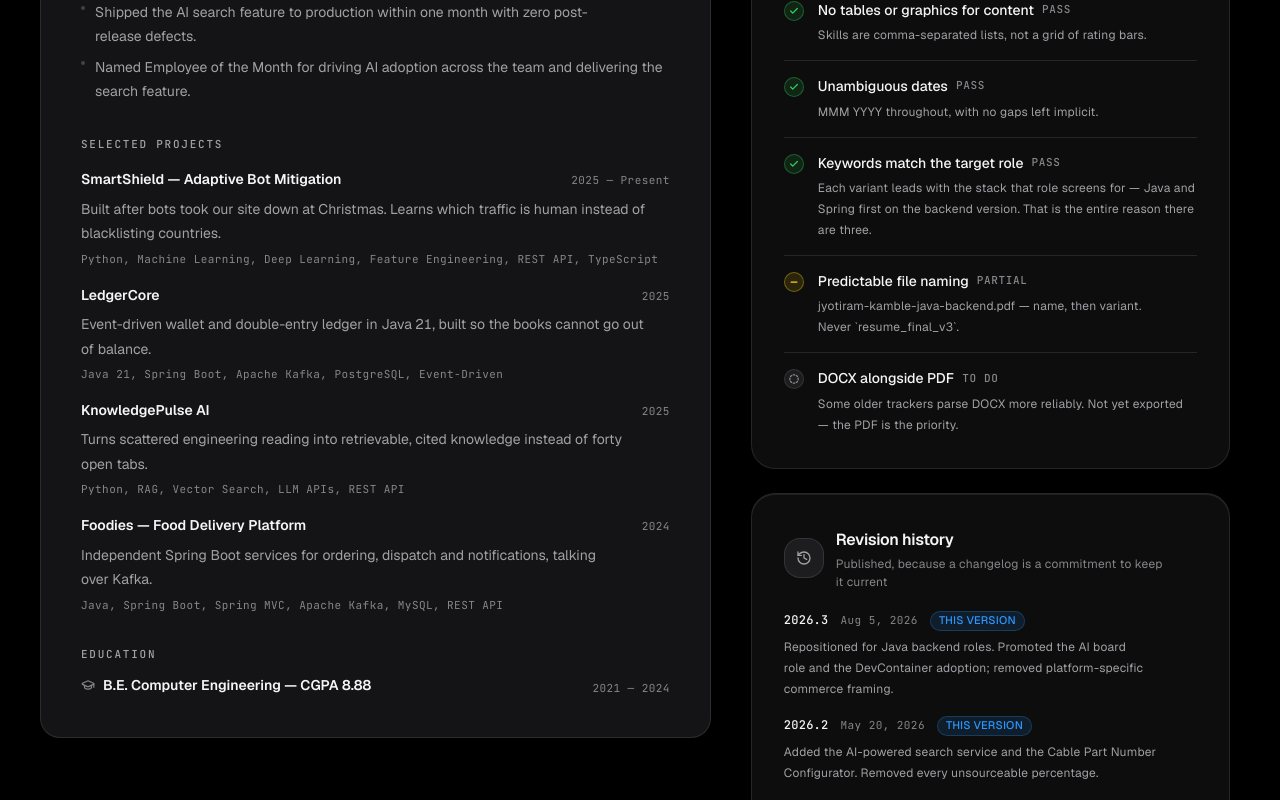
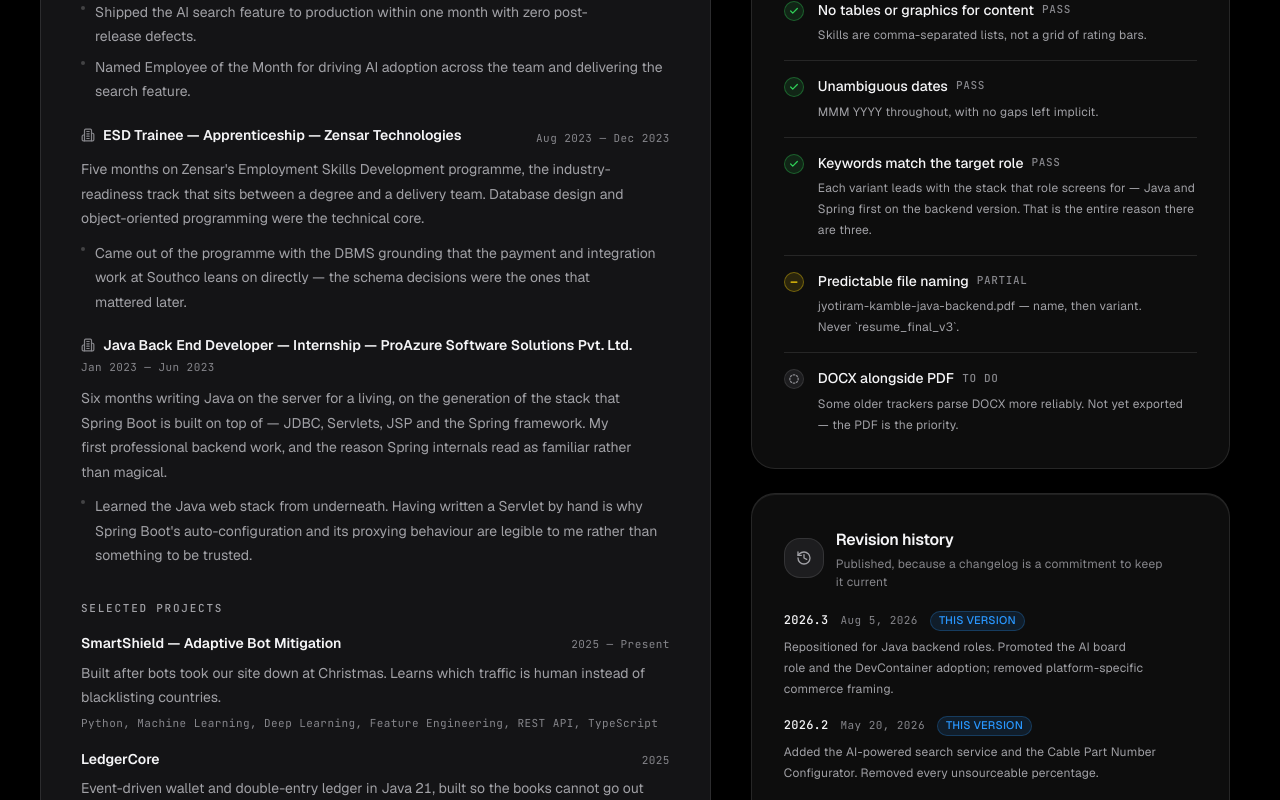
Before and after one commit to jyotiram7402/portfolio, a Next.js app: page /resume in a window 1280 px wide. Shown: the part 1860-2660 px from the top of the page. Built offline with nearby package versions, Linux system fonts and the light colour scheme; no server answers.

Commit message:
content: add the ProAzure and Zensar roles

```diff
--- a/data/ai/knowledge.ts
+++ b/data/ai/knowledge.ts
@@ -44,7 +44,7 @@ export const narrative = {
 
   /** Answer to "tell me about his experience". */
   experienceSummary:
-    "He is a Junior Web Developer for backend and integrations at Southco (September 2024 to present), and a board member of the company's AI team. The backend work is payment gateway ownership across PayPal, Stripe and AsiaPay, enterprise CRM and marketing data synchronisation over REST, an AI-powered search service on OpenSearch, and a containerised FastAPI configurator built from scratch. As a board member he leads the AI-first development initiative — he found that agentic AI tooling could read legacy customer data, engineered an isolated Docker DevContainer, and saw it adopted as the standard workflow by all 20 developers.",
+    "He is a Junior Web Developer for backend and integrations at Southco (September 2024 to present), and a board member of the company's AI team. The backend work is payment gateway ownership across PayPal, Stripe and AsiaPay, enterprise CRM and marketing data synchronisation over REST, an AI-powered search service on OpenSearch, and a containerised FastAPI configurator built from scratch. As a board member he leads the AI-first development initiative — he found that agentic AI tooling could read legacy customer data, engineered an isolated Docker DevContainer, and saw it adopted as the standard workflow by all 20 developers. Before Southco he spent six months as a Java Back End Developer at ProAzure Software Solutions (January to June 2023), working on the pre-Boot stack — JDBC, Servlets, JSP, Spring and Hibernate — and five months on Zensar Technologies' Employment Skills Development apprenticeship, where the database design material is what transferred. That internship is the reason the Java experience is professional rather than only personal: the day job at Southco is backend and integrations rather than Java.",
 
   /** The differentiator, asked about often enough to deserve its own answer. */
   aiLeadership:
--- a/data/experience.ts
+++ b/data/experience.ts
@@ -1,14 +1,21 @@
-import { Building2, GraduationCap, Sparkles } from "lucide-react";
+import { BookOpen, Braces, Building2, GraduationCap, Sparkles } from "lucide-react";
 
 import type { ExperienceEntry } from "@/types/profile";
 
 /**
- * Professional history, newest first.
+ * Professional history, newest first — ordered by start date, so the two 2023 positions sit
+ * between Southco and the degree they overlapped with.
  *
  * Written for Java backend and platform roles. The commerce platform the work sits on is described
  * by what it is — an enterprise commerce platform — rather than by its vendor name, because the
  * transferable engineering is the payment integration, the event handling and the search service,
  * not the CMS underneath.
+ *
+ * **The ProAzure internship carries more weight than its length suggests.** The day job at Southco
+ * is backend and integrations rather than Java, so this is the entry that makes the Java claim
+ * professional rather than personal — and it is the pre-Boot stack specifically: JDBC, Servlets,
+ * JSP, Spring. That is the layer Spring Boot abstracts, which is a better answer to "how well do
+ * you actually know Spring" than any framework project.
  *
  * Achievements carry only figures that can be sourced: 20 developers on the DevContainer, three
  * gateways, one month to production. Nothing here is a percentage without a baseline.
@@ -90,6 +97,58 @@ export const experience: readonly ExperienceEntry[] = [
     icon: Building2,
   },
   {
+    id: "zensar",
+    kind: "work",
+    company: "Zensar Technologies",
+    monogram: "ZT",
+    role: "ESD Trainee — Apprenticeship",
+    period: "Aug 2023 — Dec 2023",
+    location: "Pune, India · Hybrid",
+    summary:
+      "Five months on Zensar's Employment Skills Development programme, the industry-readiness track that sits between a degree and a delivery team. Database design and object-oriented programming were the technical core.",
+    responsibilities: [
+      "Worked through the Employment Skills Development curriculum, structured around what a services engineer is expected to be able to do on a client project.",
+      "Studied database management systems from relational basics to the advanced material — modelling, normalisation and query construction.",
+      "Built on Java and Python, and on object-oriented design as the way to structure a system rather than as a syntax feature.",
+      "Practised the communication and aptitude side deliberately, which on a client-facing team is not a soft extra.",
+    ],
+    achievements: [
+      "Came out of the programme with the DBMS grounding that the payment and integration work at Southco leans on directly — the schema decisions were the ones that mattered later.",
+    ],
+    technologies: ["Java", "Python", "SQL", "DBMS", "OOP"],
+    icon: BookOpen,
+  },
+  {
+    id: "proazure",
+    kind: "work",
+    company: "ProAzure Software Solutions Pvt. Ltd.",
+    monogram: "PA",
+    role: "Java Back End Developer — Internship",
+    period: "Jan 2023 — Jun 2023",
+    location: "Pune, India · On-site",
+    summary:
+      "Six months writing Java on the server for a living, on the generation of the stack that Spring Boot is built on top of — JDBC, Servlets, JSP and the Spring framework. My first professional backend work, and the reason Spring internals read as familiar rather than magical.",
+    responsibilities: [
+      "Developed applications and services in Java, on industry-level projects rather than exercises.",
+      "Worked directly with JDBC — connections, statements and result sets by hand, which is what makes an ORM's cost visible later.",
+      "Built request handling with Servlets and JSP, the layer Spring MVC abstracts, and Hibernate for persistence.",
+      "Wrote unit tests against the behaviour rather than the implementation.",
+    ],
+    achievements: [
+      "Learned the Java web stack from underneath. Having written a Servlet by hand is why Spring Boot's auto-configuration and its proxying behaviour are legible to me rather than something to be trusted.",
+    ],
+    technologies: [
+      "Java",
+      "JDBC",
+      "Servlets",
+      "JSP",
+      "Spring",
+      "Hibernate",
+      "Unit Testing",
+    ],
+    icon: Braces,
+  },
+  {
     id: "education",
     kind: "education",
     company: "JSPM's Imperial College of Engineering and Research",
--- a/data/journey.ts
+++ b/data/journey.ts
@@ -6,6 +6,7 @@ import {
   Network,
   Rocket,
   Search,
+  Server,
   Sparkles,
   Terminal,
 } from "lucide-react";
@@ -30,9 +31,16 @@ export const journey: readonly JourneyEntry[] = [
     icon: GraduationCap,
   },
   {
+    id: "first-java-job",
+    period: "2023",
+    title: "First Java on the server, professionally",
+    body: "Six months at ProAzure writing Java back ends on the pre-Boot stack — JDBC, Servlets, JSP and Spring — then five months on Zensar's ESD apprenticeship, where the DBMS material turned out to be the part that transferred.",
+    icon: Server,
+  },
+  {
     id: "java-projects",
     period: "2024",
-    title: "Learned Java by building backends",
+    title: "Went deeper on Java, project by project",
     body: "Projects chosen to force a different lesson each — Kafka and service boundaries in Foodies, seat-locking under concurrency in BookShowHere, S3 and Redis caching in MusicON, a decoupled React and Spring Boot contract in OneClick.",
     icon: Braces,
   },
--- a/data/skills.ts
+++ b/data/skills.ts
@@ -142,6 +142,13 @@ export const skillCategories: readonly SkillCategory[] = [
         description:
           "Resource modelling, correct status codes, pagination, idempotency keys and versioning that does not break clients.",
         proficiency: "core",
+      },
+      {
+        id: "jdbc-servlets",
+        name: "JDBC & Servlets",
+        description:
+          "The layer Spring Boot sits on. Six months writing JDBC, Servlets and JSP by hand at ProAzure is why auto-configuration and proxying read as mechanism rather than magic.",
+        proficiency: "working",
       },
       {
         id: "hibernate-jpa",
--- a/lib/tech-brand.ts
+++ b/lib/tech-brand.ts
@@ -104,6 +104,7 @@ const BRANDS: Record<string, TechBrand> = {
   "spring-mvc": { Glyph: SpringMark, color: "#6DB33F" },
   "spring-security": { Glyph: ShieldCheck, color: "#6DB33F" },
   "rest-api": { Glyph: Route },
+  "jdbc-servlets": { Glyph: Plug, color: "#E76F00" },
   "hibernate-jpa": { Glyph: Layers, color: "#BCAE79" },
   microservices: { Glyph: Network },
   "event-driven": { Glyph: Radio },
```
